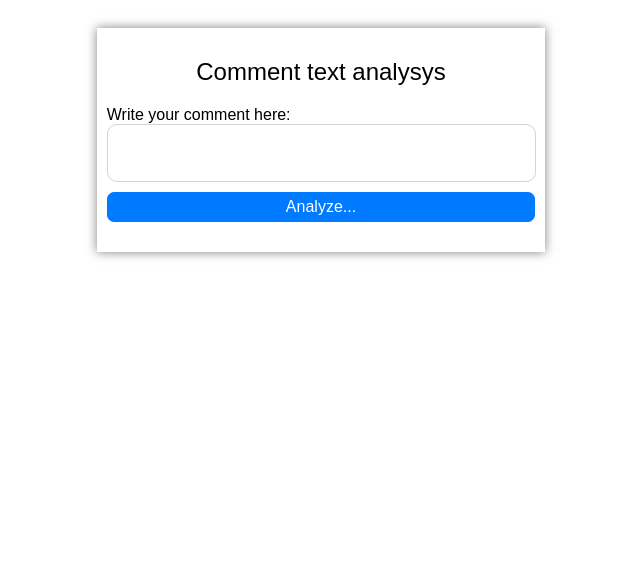
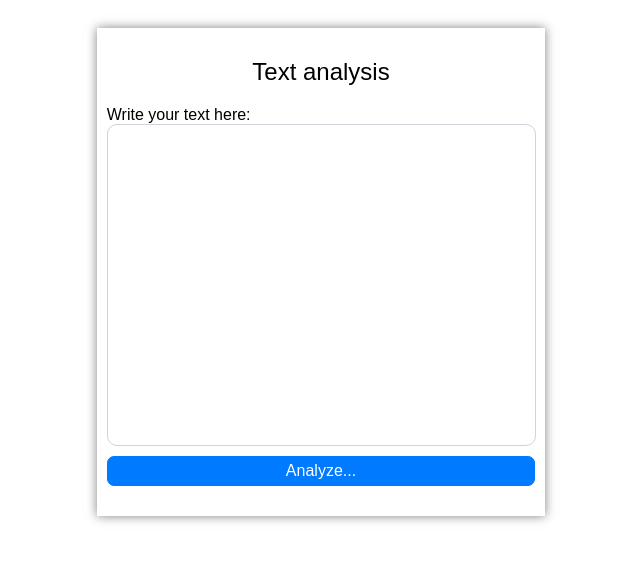
Before and after one commit to michellelychan/keyword, a plain HTML site: page index.html in a window 1280 px wide. Shown: the whole page, without its empty margins (319-959 px from the left). Drawn offline with nearby package versions, Linux system fonts and the light colour scheme.

Commit message:
minor style change

```diff
--- a/index.html
+++ b/index.html
@@ -8,9 +8,9 @@
 </head>
 <body>
   <div class="main">
-      <h2 class="main-header">Comment text analysys</h2>
+      <h2 class="main-header">Text analysis</h2>
       <section class="main-input-comment">
-          <label for="comment">Write your comment here:</label>
+          <label for="comment">Write your text here:</label>
           <textarea
                   name="comment"
                   id="comment"
--- a/styles.css
+++ b/styles.css
@@ -26,6 +26,7 @@ label, textarea {
 .main-input-comment { margin-bottom: 20px; }
 .main-comment-area {
   width: 95%;
+  min-height: 300px;
   border: #ced4da 1px solid;
   border-radius: 10px;
   resize: none;
```
